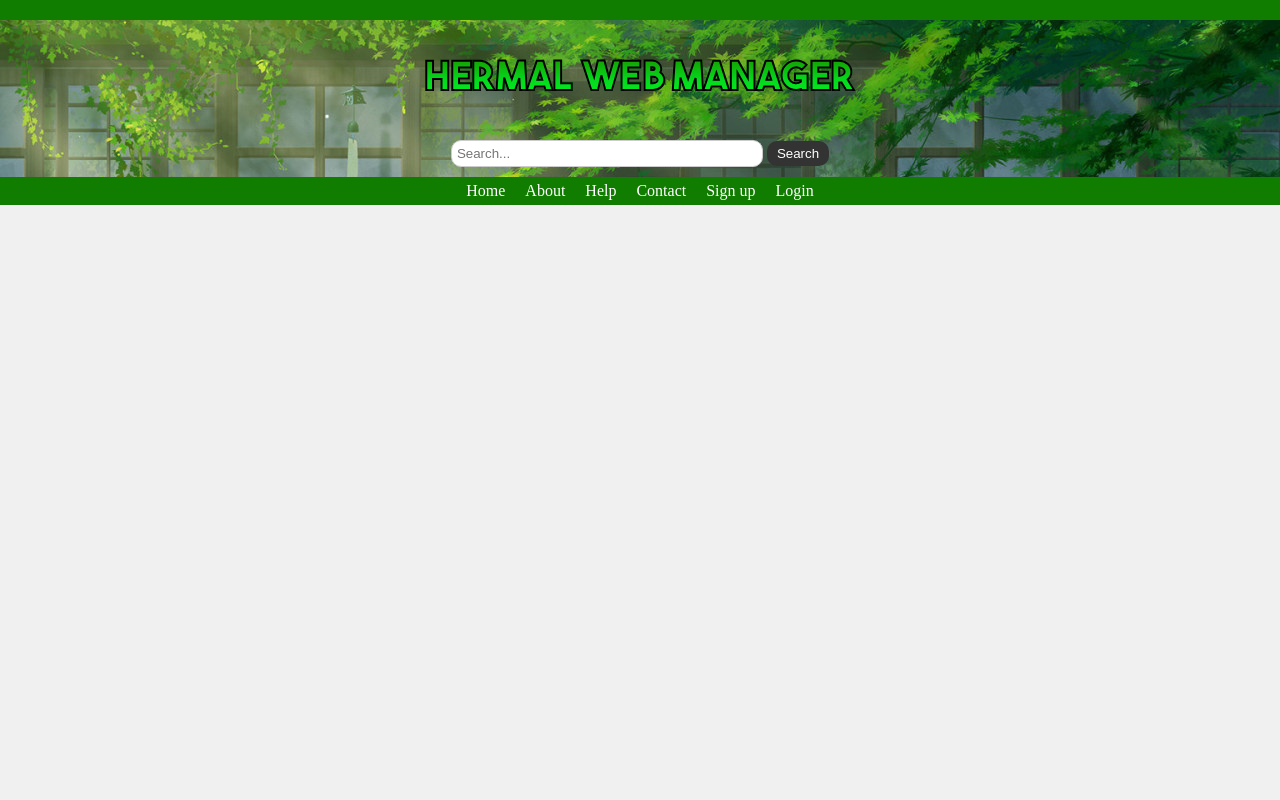
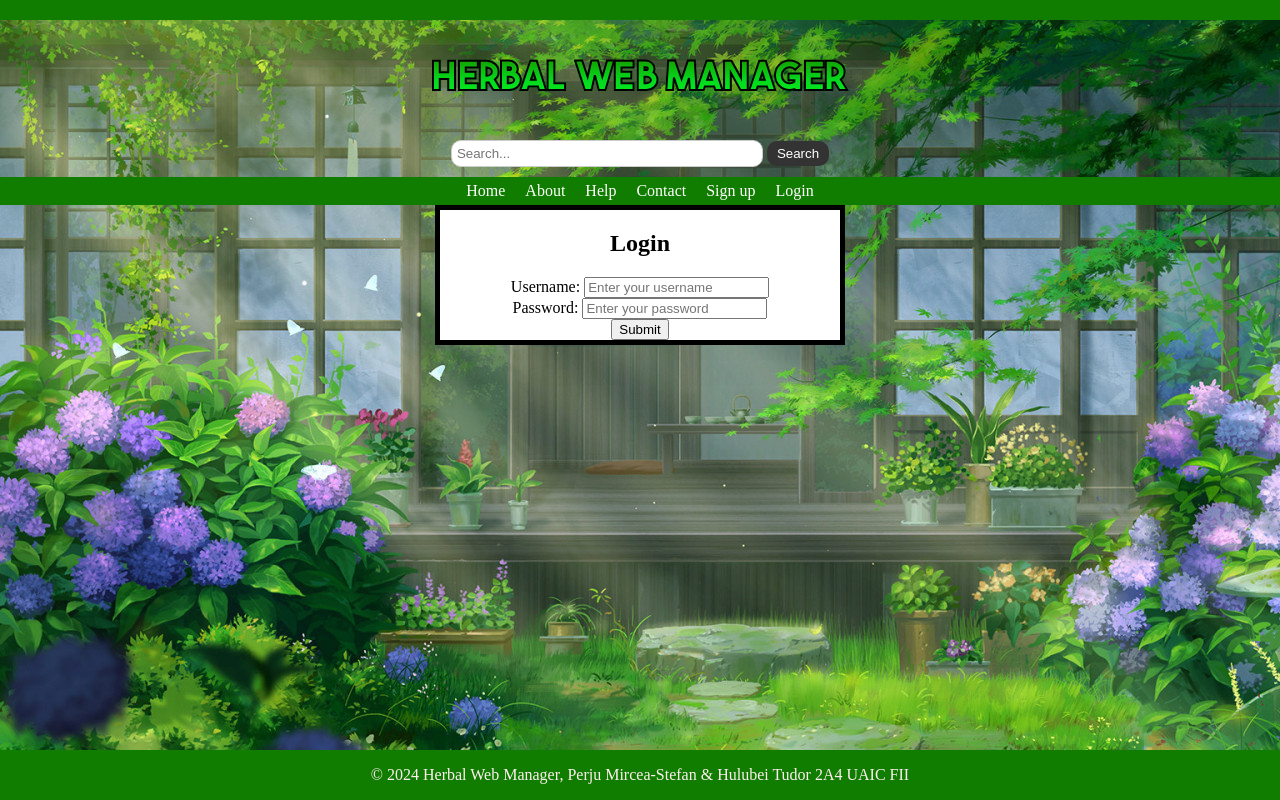
Before and after one commit to Vexionix/Herbal-Web-Manager, a plain HTML site: page login.html in a window 1280 px wide. Shown: the top 800 px of the page. Drawn offline with Linux system fonts and the light colour scheme.

Commit message:
fixed footer, typo, added login section

```diff
--- a/login.css
+++ b/login.css
@@ -1,10 +1,10 @@
 body {
     margin: 0;
     padding: 0;
-    background-color: #f0f0f0;
+    background-image: url('assets/background.jpg');
 }
 
-.header {
+.header-container {
     background-image: url('assets/background.jpg');
     margin: 0px;
 }
@@ -76,12 +76,28 @@ body {
     text-decoration: none;
 }
 
+.login-section {
+    background: #ffffff;
+    text-align: center;
+    border: 5px solid #000000;
+    width: 400px;
+    height: 0 auto;
+    margin: 0 auto;
+}
+
+.login-section label {
+    color: #000000;
+}
+
 footer {
     background-color: #107d01;
-    margin-top: auto;
     display: flex;
     flex-direction: column;
     text-align: center;
+    position: fixed;
+    bottom: 0;
+    left: 0;
+    width: 100%;
 }
 
 footer .footer-container p {
--- a/login.html
+++ b/login.html
@@ -8,11 +8,11 @@
     <link rel="stylesheet" href="login.css">
 </head>
 
-<body>
-    <div class="header">
+<header>
+    <div class="header-container">
         <header class="header-top"></header>
         <div class="logo">
-            <p>Hermal Web Manager</p>
+            <p>Herbal Web Manager</p>
         </div>
         <div class="search-bar-container">
             <input type="text" placeholder="Search...">
@@ -29,9 +29,24 @@
             </ul>
         </nav>
     </div>
-    <!-- temporary brs -->
-    <br><br><br><br><br><br><br><br><br><br><br><br><br><br><br><br><br><br><br><br><br><br><br><br>
-    <br><br><br><br><br><br><br><br><br><br><br><br><br><br><br>
+</header>
+
+<body>
+    <div class="login-section">
+        <h2>Login</h2>
+        <form>
+            <div class="form-group">
+                <label for="username">Username:</label>
+                <input type="text" id="username" name="username" placeholder="Enter your username">
+            </div>
+            <div class="form-group">
+                <label for="password">Password:</label>
+                <input type="password" id="password" name="password" placeholder="Enter your password">
+            </div>
+            <button type="submit">Submit</button>
+        </form>
+    </div>
+
 </body>
 
 <footer>
```
